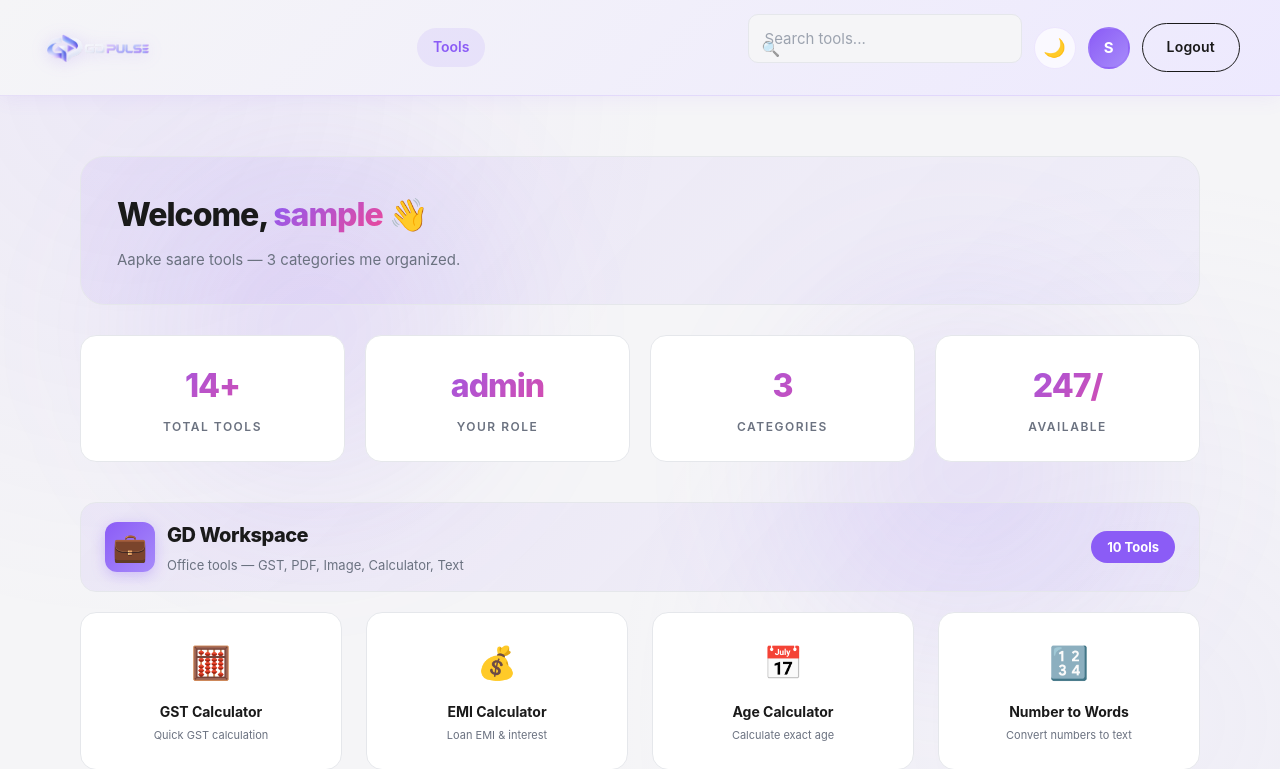
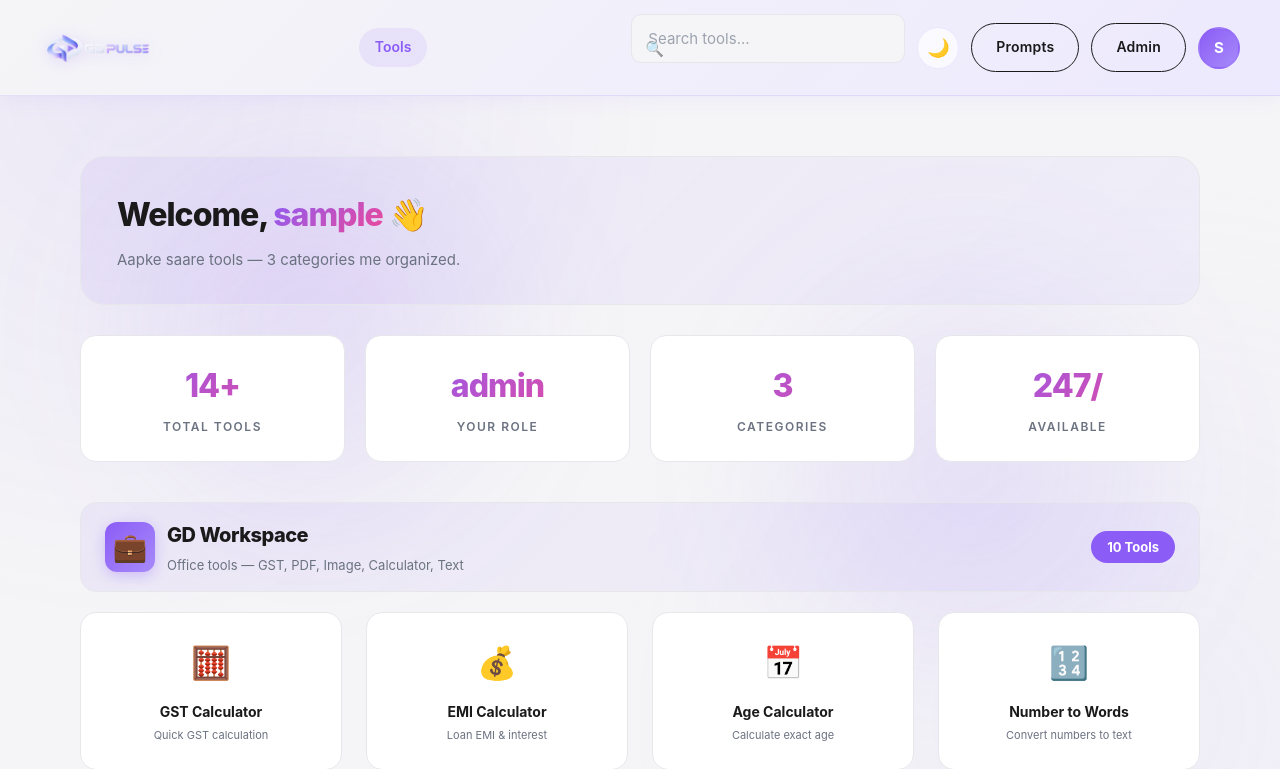
Before and after one commit to IGDIVU/gd-pulse, a Flask app: page /tools in a window 1280 px wide. Shown: the top 769 px of the page. Run offline with Flask 3, Linux system fonts and the light colour scheme; the visitor is signed in with stand-in values (Sample User, id 1).

Commit message:
Update tools.html

```diff
--- a/templates/tools.html
+++ b/templates/tools.html
@@ -69,9 +69,15 @@
         <input type="text" placeholder="Search tools..." id="searchInput">
         <span class="search-icon">🔍</span>
       </div>
-      <button class="theme-toggle" onclick="toggleTheme(event)" title="Toggle theme">🌙</button>
-      <div class="avatar" title="{{ user }}">{{ user[0]|upper }}</div>
-      <a href="/logout" class="btn btn-outline">Logout</a>
+            <button class="theme-toggle" onclick="toggleTheme(event)" title="Toggle theme"></button>
+      <a href="/prompts" class="btn btn-outline">Prompts</a>
+      {% if role in ('owner', 'admin') %}
+        <a href="/admin" class="btn btn-outline">Admin</a>
+      {% endif %}
+      {% if role == 'owner' %}
+        <a href="/owner" class="btn btn-primary">Owner</a>
+      {% endif %}
+      <a href="/logout" class="avatar" title="{{ name }}">{{ name[0]|upper }}</a>
     </div>
   </header>
 
```
